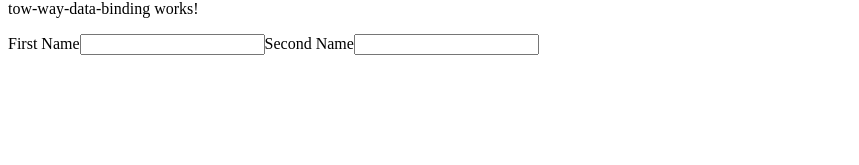
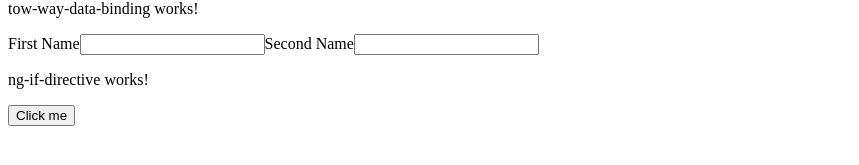
Before and after one commit to samarpansarkar/angular, an Angular app in the folder 14_07_2026/angular-13/: page / in a window 1280 px wide. Shown: the part 479-644 px from the top of the page, without its empty margins (0-859 px from the left). Built offline with nearby package versions, Linux system fonts and the light colour scheme.

Commit message:
Add NgIfDirective component with ngIf functionality and update app module

```diff
--- a/14_07_2026/angular-13/src/app/app.component.html
+++ b/14_07_2026/angular-13/src/app/app.component.html
@@ -2,5 +2,6 @@
   <h1 class="primary_text">Hello word!!!</h1>
   <app-data-binding></app-data-binding>
   <app-tow-way-data-binding></app-tow-way-data-binding>
+  <app-ng-if-directive></app-ng-if-directive>
   <router-outlet></router-outlet>
 </main>
--- a/14_07_2026/angular-13/src/app/app.module.ts
+++ b/14_07_2026/angular-13/src/app/app.module.ts
@@ -6,12 +6,14 @@ import { AppComponent } from './app.component';
 import { DataBindingComponent } from './components/data-binding/data-binding.component';
 import { FormsModule } from '@angular/forms';
 import { TowWayDataBindingComponent } from './components/tow-way-data-binding/tow-way-data-binding.component';
+import { NgIfDirectiveComponent } from './components/Directives/StructuralDirectives/ng-if-directive/ng-if-directive.component';
 
 @NgModule({
   declarations: [
     AppComponent,
     DataBindingComponent,
-    TowWayDataBindingComponent
+    TowWayDataBindingComponent,
+    NgIfDirectiveComponent
   ],
   imports: [
     BrowserModule,
--- /dev/null
+++ b/14_07_2026/angular-13/src/app/components/Directives/StructuralDirectives/ng-if-directive/ng-if-directive.component.html
@@ -0,0 +1,5 @@
+<p>ng-if-directive works!</p>
+
+<button type="radio" (click)="changeState()">Click me</button>
+
+<div *ngIf="show">Hi, Samarpan Sarkar!!!</div>
--- /dev/null
+++ b/14_07_2026/angular-13/src/app/components/Directives/StructuralDirectives/ng-if-directive/ng-if-directive.component.ts
@@ -0,0 +1,21 @@
+import { Component, OnInit } from '@angular/core';
+
+@Component({
+  selector: 'app-ng-if-directive',
+  templateUrl: './ng-if-directive.component.html',
+  styleUrls: ['./ng-if-directive.component.css']
+})
+export class NgIfDirectiveComponent implements OnInit {
+
+  show:boolean=false;
+
+  changeState():void{
+    this.show= !this.show
+  }
+
+  constructor() { }
+
+  ngOnInit(): void {
+  }
+
+}
```
Also changed, not shown: 14_07_2026/angular-13/src/app/components/Directives/StructuralDirectives/ng-if-directive/ng-if-directive.component.css (added), 1 other file (tests, documents, lock files or other folders).
